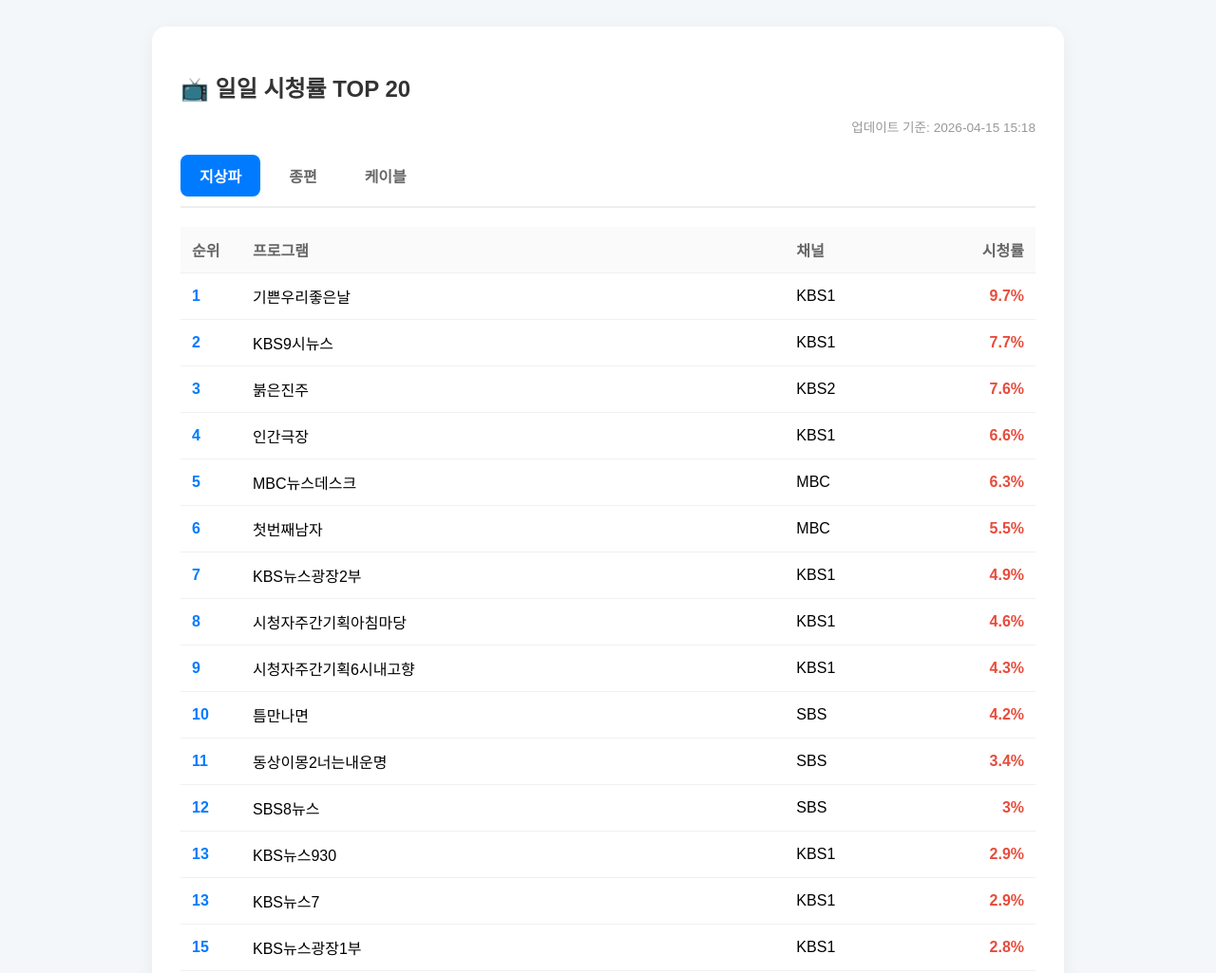
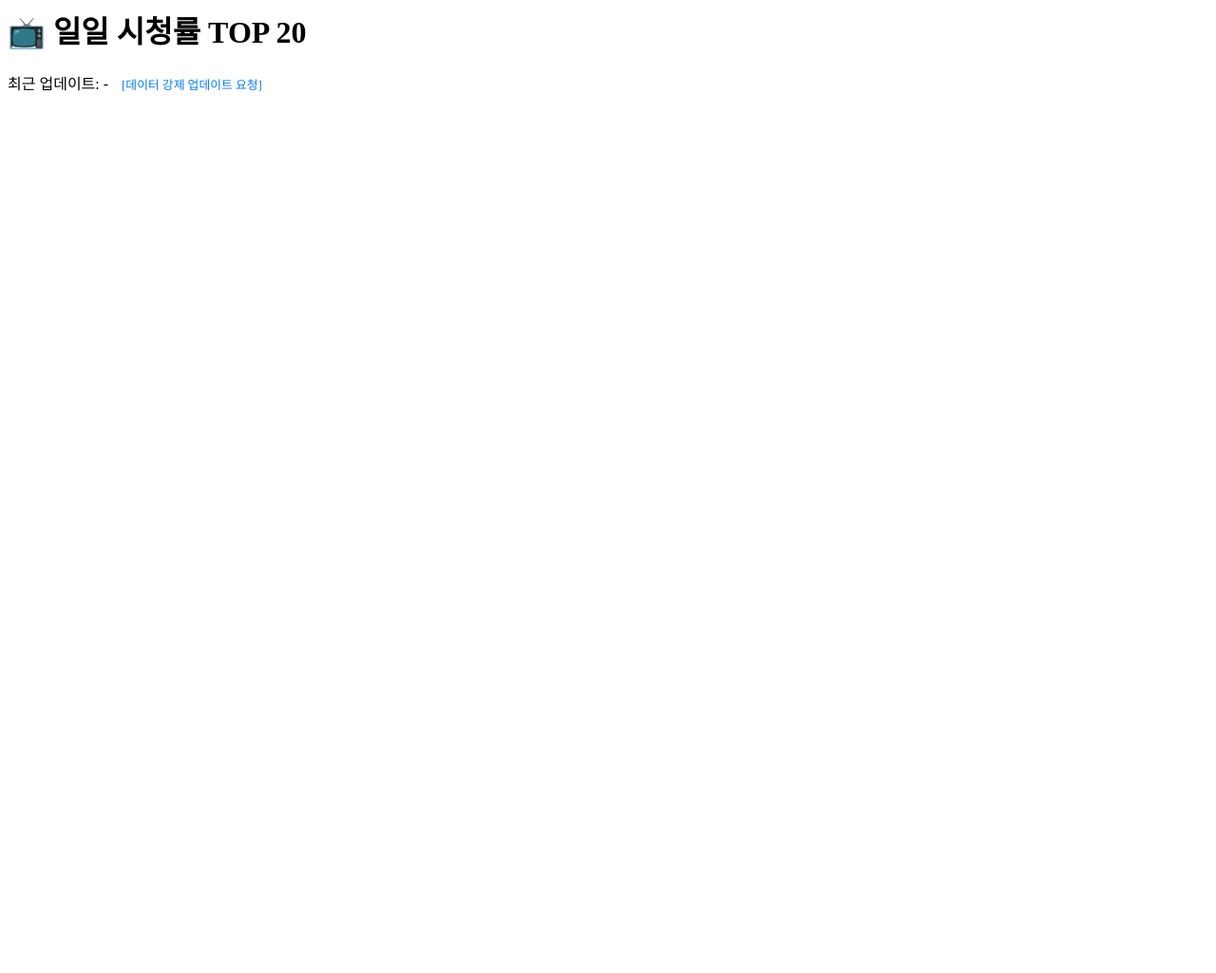
Before and after one commit to johnwoopark-cloud/fictional-guide, a plain HTML site: page index.html in a window 1280 px wide. Shown: the top 1025 px of the page at 95% size. After the commit the page ends 800 px from the top, so only its background shows below. Drawn offline with Linux system fonts and the light colour scheme.

Commit message:
Update index.html

```diff
--- a/index.html
+++ b/index.html
@@ -1,99 +1,43 @@
-<!DOCTYPE html>
-<html lang="ko">
-<head>
-    <meta charset="UTF-8">
-    <title>통합 TV 시청률 대시보드</title>
-    <style>
-        :root { --primary: #007bff; --bg: #f4f7f9; }
-        body { font-family: 'Pretendard', sans-serif; background: var(--bg); padding: 20px; }
-        .container { max-width: 900px; margin: auto; background: white; padding: 30px; border-radius: 15px; box-shadow: 0 5px 20px rgba(0,0,0,0.05); }
-        h1 { font-size: 1.5rem; color: #333; margin-bottom: 5px; }
-        .update { text-align: right; color: #999; font-size: 0.85rem; margin-bottom: 20px; }
-
-        /* 탭 스타일 */
-        .tabs { display: flex; gap: 10px; margin-bottom: 20px; border-bottom: 2px solid #eee; padding-bottom: 10px; }
-        .tab-btn { padding: 10px 20px; border: none; background: none; cursor: pointer; font-size: 1rem; font-weight: bold; color: #666; transition: 0.3s; border-radius: 8px; }
-        .tab-btn.active { background: var(--primary); color: white; }
-        .tab-btn:hover:not(.active) { background: #e9ecef; }
-
-        table { width: 100%; border-collapse: collapse; }
-        th, td { padding: 12px; text-align: left; border-bottom: 1px solid #f0f0f0; }
-        th { background: #fafafa; color: #666; font-weight: 600; }
-        .rank { font-weight: bold; color: var(--primary); width: 40px; }
-        .rate { font-weight: bold; color: #e74c3c; text-align: right; }
-    </style>
-</head>
-<body>
-
 <div class="container">
     <h1>📺 일일 시청률 TOP 20</h1>
-    <p class="update">업데이트 기준: <span id="time">-</span></p>
 
-    <div class="tabs">
-        <button class="tab-btn active" onclick="changeTab('terrestrial', this)">지상파</button>
-        <button class="tab-btn" onclick="changeTab('comprehensive', this)">종편</button>
-        <button class="tab-btn" onclick="changeTab('cable', this)">케이블</button>
+    <div id="status-bar" style="padding: 10px; border-radius: 8px; margin-bottom: 15px; font-size: 0.9rem; display: none;">
+        </div>
+
+    <p class="update">
+        최근 업데이트: <span id="time">-</span>
+        <a href="https://github.com/사용자아이디/저장소이름/actions" target="_blank" style="margin-left:10px; font-size:0.8rem; color:#007bff; text-decoration:none;">[데이터 강제 업데이트 요청]</a>
+    </p>
+
     </div>
 
-    <table id="rating-table">
-        <thead>
-            <tr>
-                <th>순위</th>
-                <th>프로그램</th>
-                <th>채널</th>
-                <th style="text-align:right;">시청률</th>
-            </tr>
-        </thead>
-        <tbody id="content">
-            </tbody>
-    </table>
-</div>
-
 <script>
-    let allData = {};
-
     function loadData() {
-        // 캐시 방지 적용
         fetch('data.json?v=' + new Date().getTime())
             .then(res => res.json())
             .then(data => {
+                const updateTime = new Date(data.date);
+                const now = new Date();
+                const diffHours = (now - updateTime) / (1000 * 60 * 60);
+
+                const statusBar = document.getElementById('status-bar');
+                statusBar.style.display = 'block';
+
+                // 데이터가 24시간 이상 지났을 경우 경고 표시
+                if (diffHours > 24) {
+                    statusBar.style.background = '#fff3cd';
+                    statusBar.style.color = '#856404';
+                    statusBar.innerHTML = '⚠️ 현재 표시되는 데이터가 24시간 전 자료입니다. 위 [강제 업데이트] 링크를 눌러주세요.';
+                } else {
+                    statusBar.style.background = '#d4edda';
+                    statusBar.style.color = '#155724';
+                    statusBar.innerHTML = '✅ 최신 시청률 데이터가 정상적으로 로드되었습니다.';
+                }
+
                 allData = data;
                 document.getElementById('time').innerText = data.date;
-                renderTable('terrestrial'); // 초기값: 지상파
+                renderTable('terrestrial');
             });
     }
-
-    function renderTable(category) {
-        const tbody = document.getElementById('content');
-        tbody.innerHTML = '';
-
-        const list = allData[category] || [];
-        if (list.length === 0) {
-            tbody.innerHTML = '<tr><td colspan="4" style="text-align:center; padding:40px;">데이터가 없습니다.</td></tr>';
-            return;
-        }
-
-        list.forEach(item => {
-            tbody.innerHTML += `
-                <tr>
-                    <td class="rank">${item.rank}</td>
-                    <td>${item.program}</td>
-                    <td>${item.channel}</td>
-                    <td class="rate">${item.rate}%</td>
-                </tr>`;
-        });
-    }
-
-    function changeTab(category, btn) {
-        // 버튼 활성화 스타일 변경
-        document.querySelectorAll('.tab-btn').forEach(b => b.classList.remove('active'));
-        btn.classList.add('active');
-        // 데이터 교체
-        renderTable(category);
-    }
-
-    loadData();
+    // ... 나머지 함수들 ...
 </script>
-
-</body>
-</html>
```
